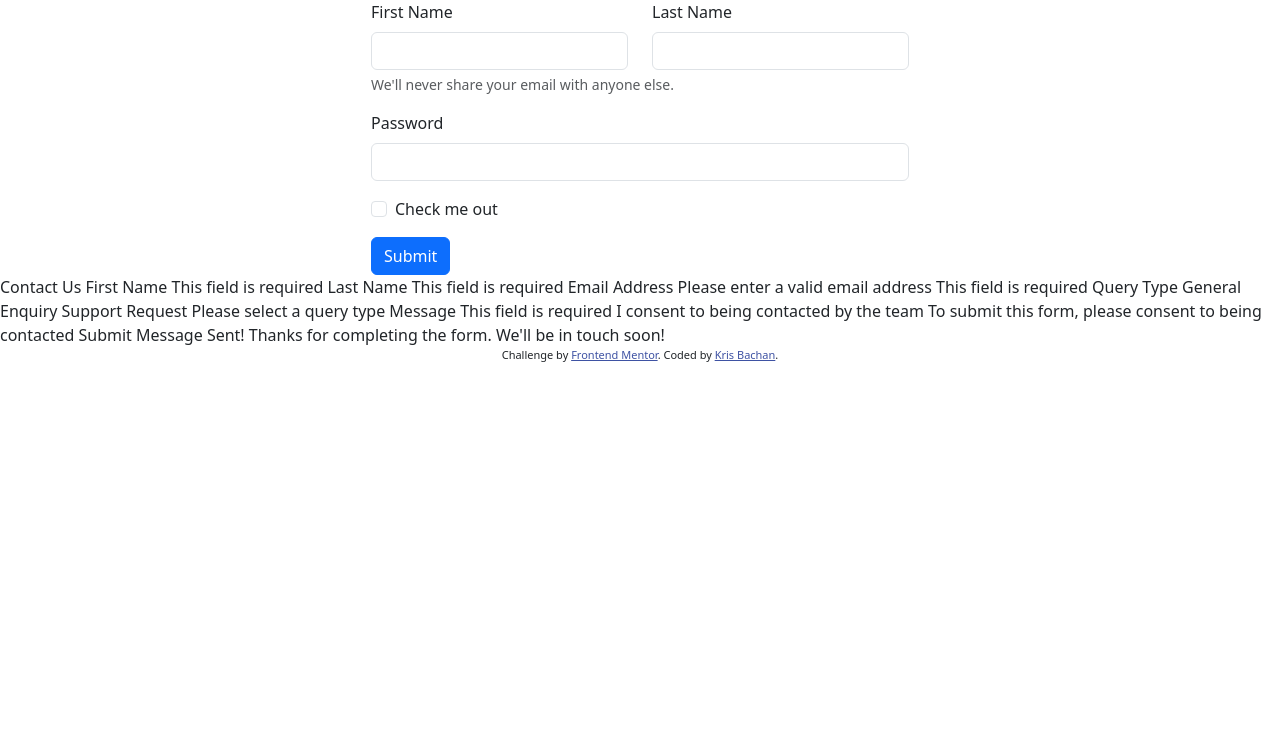
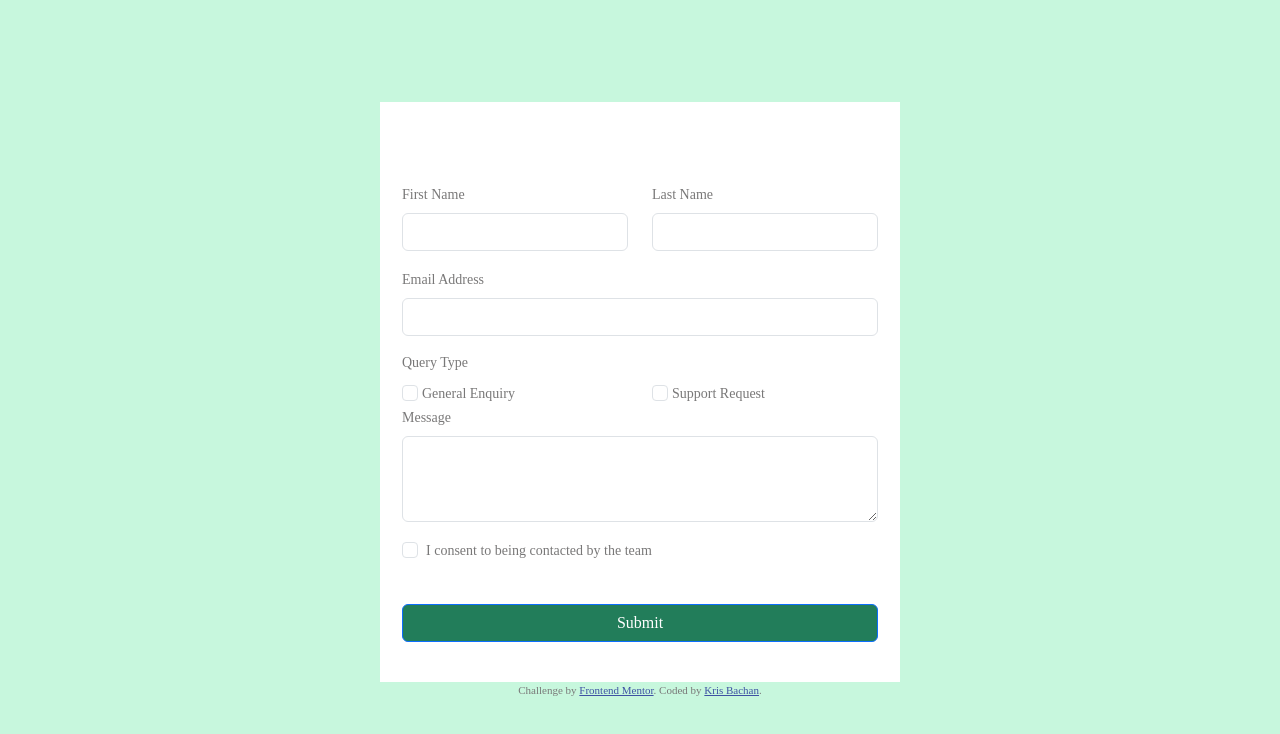
Before and after one commit to k2pbac/contact-form, a plain HTML site: page index.html in a window 1280 px wide. Drawn offline with nearby package versions, Linux system fonts and the light colour scheme.

Commit message:
add all objects to form

```diff
--- a/assets/css/index.css
+++ b/assets/css/index.css
@@ -1,5 +1,12 @@
 body {
   background-color: rgb(199, 247, 221);
+  display: flex;
+  flex-direction: column;
+  justify-content: center;
+  align-items: center;
+  height: 100vh;
+  font-family: "Karla-Bold";
+  color: rgb(121, 120, 120);
 }
 
 .container {
@@ -7,6 +14,19 @@ body {
   align-items: center;
   justify-content: center;
   flex-direction: column;
+  background-color: white;
+  width: 520px;
+}
+
+label {
+  font-size: 14px;
+}
+
+form {
+  display: flex;
+  flex-direction: column;
+  height: 580px;
+  padding-top: 80px;
 }
 .attribution {
   font-size: 11px;
@@ -15,3 +35,8 @@ body {
 .attribution a {
   color: hsl(228, 45%, 44%);
 }
+
+.custom-button {
+  background: rgb(34 125 90) !important;
+  margin-top: 40px;
+}
--- a/index.html
+++ b/index.html
@@ -11,13 +11,13 @@
       sizes="32x32"
       href="./assets/images/favicon-32x32.png"
     />
-    <link rel="stylesheet" href="./assets/css/index.css" />
     <link
       href="https://cdn.jsdelivr.net/npm/bootstrap@5.3.3/dist/css/bootstrap.min.css"
       rel="stylesheet"
       integrity="sha384-QWTKZyjpPEjISv5WaRU9OFeRpok6YctnYmDr5pNlyT2bRjXh0JMhjY6hW+ALEwIH"
       crossorigin="anonymous"
     />
+    <link rel="stylesheet" href="./assets/css/index.css" />
 
     <title>Frontend Mentor | Contact form</title>
   </head>
@@ -27,46 +27,79 @@
         <div class="mb-3">
           <div class="row">
             <div class="col">
-              <label for="exampleFormControlInput1" class="form-label"
-                >First Name</label
-              >
-              <input type="text" class="form-control" aria-label="First name" />
+              <label for="first-name" class="form-label">First Name</label>
+              <input
+                type="text"
+                id="first-name"
+                class="form-control"
+                aria-label="First name"
+              />
             </div>
             <div class="col">
-              <label for="exampleFormControlInput1" class="form-label"
-                >Last Name</label
-              >
-              <input type="text" class="form-control" aria-label="Last name" />
+              <label for="last-name" class="form-label">Last Name</label>
+              <input
+                id="last-name"
+                type="text"
+                class="form-control"
+                aria-label="Last name"
+              />
             </div>
-          </div>
-          <div id="emailHelp" class="form-text">
-            We'll never share your email with anyone else.
           </div>
         </div>
         <div class="mb-3">
-          <label for="exampleInputPassword1" class="form-label">Password</label>
+          <label for="email" class="form-label">Email Address</label>
+          <input type="email" class="form-control" id="email" />
+        </div>
+        <div class="row">
+          <label for="checkbox" class="form-label">Query Type</label>
+          <div class="col">
+            <input
+              class="form-check-input checkbox"
+              type="checkbox"
+              value=""
+              id="general"
+            />
+            <label class="form-check-label" for="general">
+              General Enquiry
+            </label>
+          </div>
+          <div class="col">
+            <input
+              class="form-check-input checkbox"
+              type="checkbox"
+              value=""
+              id="support"
+            />
+            <label class="form-check-label" for="support">
+              Support Request
+            </label>
+          </div>
+        </div>
+        <div class="mb-3">
+          <label for="message" class="form-label">Message</label>
+          <textarea
+            class="form-control"
+            id="message"
+            rows="3"
+            no-resize
+          ></textarea>
+        </div>
+        <div class="form-check">
           <input
-            type="password"
-            class="form-control"
-            id="exampleInputPassword1"
+            class="form-check-input"
+            type="checkbox"
+            value=""
+            id="consent"
           />
+          <label class="form-check-label" for="consent">
+            I consent to being contacted by the team
+          </label>
         </div>
-        <div class="mb-3 form-check">
-          <input type="checkbox" class="form-check-input" id="exampleCheck1" />
-          <label class="form-check-label" for="exampleCheck1"
-            >Check me out</label
-          >
-        </div>
-        <button type="submit" class="btn btn-primary">Submit</button>
+        <button type="submit" class="btn btn-primary custom-button">
+          Submit
+        </button>
       </form>
     </div>
-
-    Contact Us First Name This field is required Last Name This field is
-    required Email Address Please enter a valid email address This field is
-    required Query Type General Enquiry Support Request Please select a query
-    type Message This field is required I consent to being contacted by the team
-    To submit this form, please consent to being contacted Submit Message Sent!
-    Thanks for completing the form. We'll be in touch soon!
 
     <div class="attribution">
       Challenge by
```
